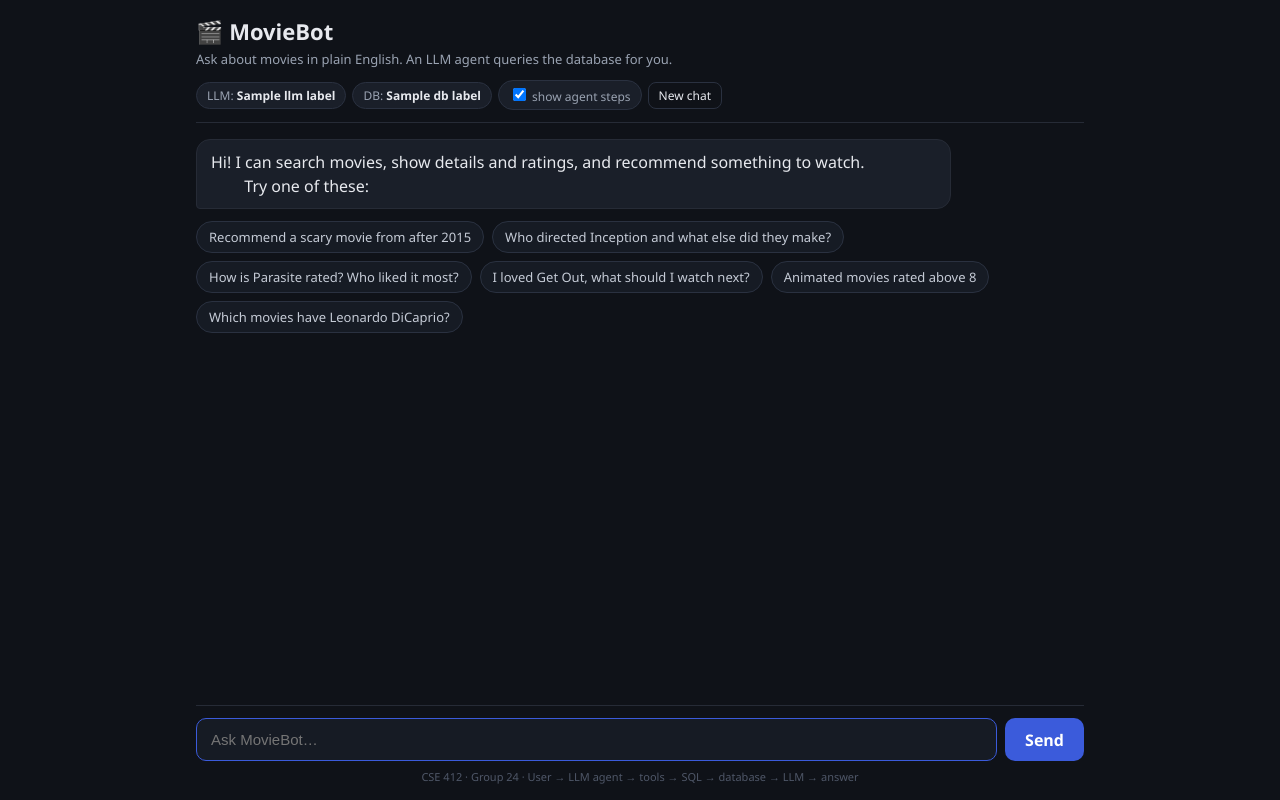
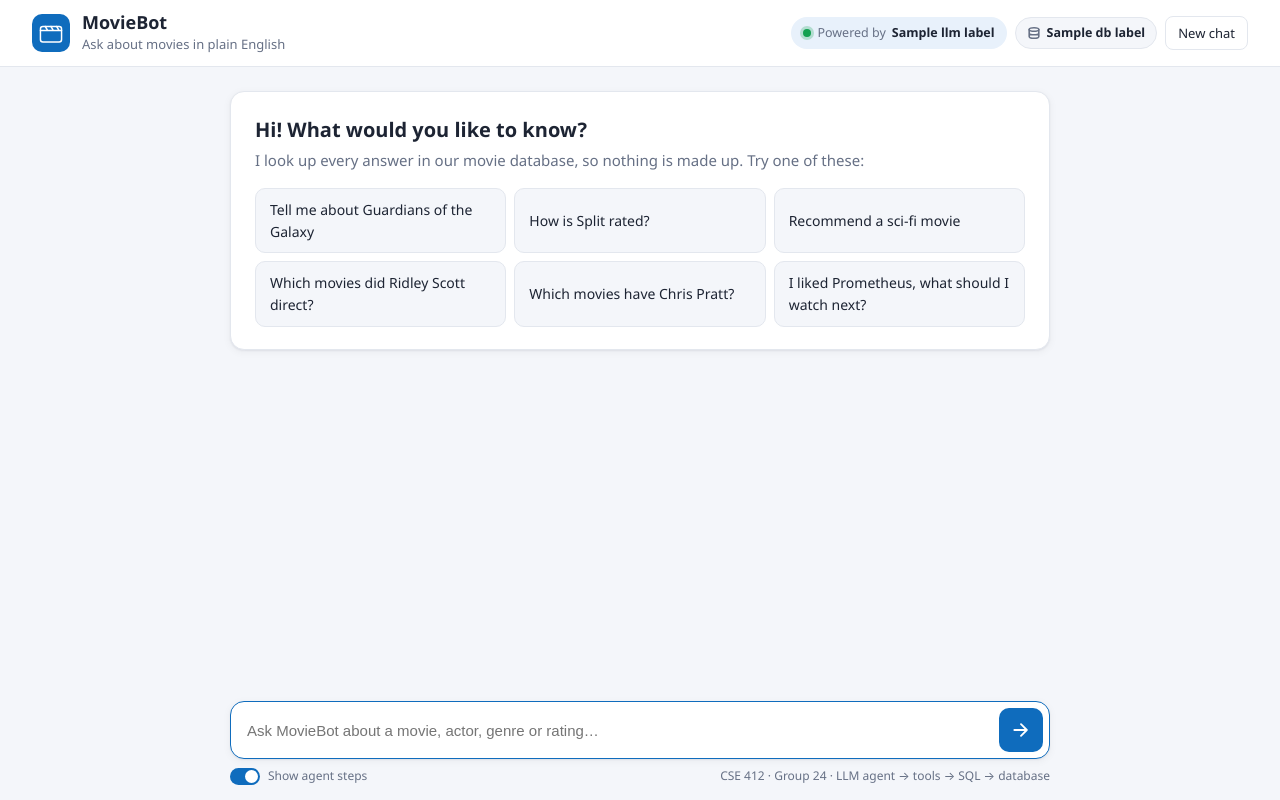
Before and after one commit to Preetham684/Movie-Recommendation-DB, a Spring app: template MovieDB-with-LLM-chatbot/src/main/resources/templates/chat.html in a window 1280 px wide. Run offline with Thymeleaf, Linux system fonts and the light colour scheme; the template is opened without the code that fills it: most values are stand-ins (such as "Sample title", 1, 10 or a date in 2020); data that the repository does not hold is empty; database files in the repository are not loaded.

Commit message:
Improved the Chatbot's UI

```diff
--- a/MovieDB-with-LLM-chatbot/src/main/resources/static/app.css
+++ b/MovieDB-with-LLM-chatbot/src/main/resources/static/app.css
@@ -1,41 +1,122 @@
+:root {
+  --bg: #f4f6fa; --panel: #ffffff; --ink: #1d2433; --muted: #667085; --line: #e3e7ee;
+  --accent: #0f6cbd; --accent-ink: #ffffff; --accent-soft: #e8f1fb; --ok: #12a150;
+  --code-bg: #f6f8fb; --err-bg: #fdecec; --err-ink: #a4262c;
+  --shadow: 0 1px 2px rgba(16, 24, 40, .06), 0 2px 8px rgba(16, 24, 40, .05);
+}
+@media (prefers-color-scheme: dark) {
+  :root {
+    --bg: #11151c; --panel: #1a2029; --ink: #e7ebf2; --muted: #98a2b3; --line: #2a3240;
+    --accent: #4aa3f0; --accent-ink: #0b1220; --accent-soft: #17283a; --ok: #3ccf7e;
+    --code-bg: #131820; --err-bg: #3a1c1f; --err-ink: #ffb4b4;
+    --shadow: 0 1px 2px rgba(0, 0, 0, .3);
+  }
+}
 * { box-sizing: border-box; }
-body { margin: 0; font-family: "Segoe UI", system-ui, sans-serif; background: #0f1218; color: #e7e9ee; }
-.app { max-width: 920px; margin: 0 auto; height: 100vh; display: flex; flex-direction: column; padding: 16px; }
-header { display: flex; justify-content: space-between; align-items: flex-start; gap: 12px; flex-wrap: wrap;
-         border-bottom: 1px solid #262b36; padding-bottom: 12px; }
-h1 { margin: 0; font-size: 22px; }
-.sub { margin: 4px 0 0; color: #9aa3b2; font-size: 13px; }
-.meta { display: flex; gap: 6px; flex-wrap: wrap; align-items: center; }
-.pill { background: #1a1f29; border: 1px solid #2a3140; border-radius: 999px; padding: 4px 10px; font-size: 12px; color: #9aa3b2; }
-.pill b { color: #e7e9ee; font-weight: 600; }
-.toggle { cursor: pointer; user-select: none; }
+html, body { height: 100%; }
+body {
+  margin: 0; display: flex; flex-direction: column; background: var(--bg); color: var(--ink);
+  font: 15px/1.55 "Segoe UI", system-ui, -apple-system, Roboto, sans-serif;
+}
 button { font: inherit; cursor: pointer; }
-.ghost { background: none; border: 1px solid #2a3140; color: #e7e9ee; border-radius: 8px; padding: 4px 10px; font-size: 12px; }
-main { flex: 1; overflow-y: auto; padding: 16px 0; display: flex; flex-direction: column; gap: 12px; }
-.msg { display: flex; flex-direction: column; max-width: 85%; }
-.msg.user { align-self: flex-end; align-items: flex-end; }
-.bubble { padding: 10px 14px; border-radius: 14px; line-height: 1.5; white-space: pre-wrap; }
-.user .bubble { background: #3b5bdb; color: white; border-bottom-right-radius: 4px; }
-.bot .bubble { background: #1a1f29; border: 1px solid #262b36; border-bottom-left-radius: 4px; }
-.bot .bubble ul { margin: 4px 0; padding-left: 20px; white-space: normal; }
-.error .bubble { background: #3a1d1d; border-color: #6b2b2b; color: #ffc9c9; }
-.time { font-size: 11px; color: #6b7385; margin-top: 3px; }
-.examples { display: flex; flex-wrap: wrap; gap: 8px; }
-.ex { background: #161b24; border: 1px solid #2a3140; color: #c5cbd6; border-radius: 999px; padding: 6px 12px; font-size: 13px; }
-.ex:hover { border-color: #3b5bdb; color: white; }
-.steps { margin-bottom: 6px; display: flex; flex-direction: column; gap: 4px; }
+svg { fill: none; stroke: currentColor; stroke-width: 1.8; stroke-linecap: round; stroke-linejoin: round; }
+
+/* ---------- top bar ---------- */
+.topbar {
+  display: flex; align-items: center; justify-content: space-between; gap: 12px; flex-wrap: wrap;
+  padding: 12px clamp(16px, 4vw, 32px); background: var(--panel); border-bottom: 1px solid var(--line);
+}
+.brand { display: flex; align-items: center; gap: 12px; }
+.logo { width: 38px; height: 38px; padding: 6px; border-radius: 10px; background: var(--accent); color: var(--accent-ink); }
+.brand h1 { margin: 0; font-size: 18px; line-height: 1.2; }
+.brand p { margin: 0; font-size: 13px; color: var(--muted); }
+.status { display: flex; align-items: center; gap: 8px; flex-wrap: wrap; }
+.badge {
+  display: inline-flex; align-items: center; gap: 6px; padding: 5px 11px; border-radius: 999px;
+  border: 1px solid var(--line); background: var(--bg); font-size: 12.5px; color: var(--muted); white-space: nowrap;
+}
+.badge b { color: var(--ink); font-weight: 600; }
+.badge svg { width: 14px; height: 14px; }
+.badge.powered { background: var(--accent-soft); border-color: transparent; }
+.dot { width: 8px; height: 8px; border-radius: 50%; background: var(--ok); box-shadow: 0 0 0 3px color-mix(in srgb, var(--ok) 25%, transparent); }
+.btn-ghost { border: 1px solid var(--line); background: var(--panel); color: var(--ink); border-radius: 8px; padding: 6px 12px; font-size: 13px; }
+.btn-ghost:hover { border-color: var(--accent); color: var(--accent); }
+
+/* ---------- conversation ---------- */
+.chat { flex: 1; overflow-y: auto; padding: 24px clamp(12px, 4vw, 32px) 12px; }
+.chat > * { max-width: 820px; margin-left: auto; margin-right: auto; }
+.welcome { background: var(--panel); border: 1px solid var(--line); border-radius: 14px; padding: 22px 24px; box-shadow: var(--shadow); }
+.welcome h2 { margin: 0 0 4px; font-size: 20px; }
+.welcome p { margin: 0 0 16px; color: var(--muted); }
+.examples { display: grid; grid-template-columns: repeat(auto-fill, minmax(240px, 1fr)); gap: 8px; }
+.ex {
+  text-align: left; padding: 10px 14px; border-radius: 10px; border: 1px solid var(--line);
+  background: var(--bg); color: var(--ink); font-size: 14px; transition: border-color .15s, background .15s;
+}
+.ex:hover, .ex:focus-visible { border-color: var(--accent); background: var(--accent-soft); outline: none; }
+
+.msg { display: flex; gap: 10px; margin-top: 18px; }
+.msg.user { flex-direction: row-reverse; }
+.avatar {
+  flex: none; width: 32px; height: 32px; border-radius: 50%; display: grid; place-items: center;
+  font-size: 12px; font-weight: 700; background: var(--accent); color: var(--accent-ink);
+}
+.msg.user .avatar { background: var(--line); color: var(--ink); }
+.body { display: flex; flex-direction: column; gap: 6px; max-width: min(640px, 85%); }
+.msg.user .body { align-items: flex-end; }
+.bubble { padding: 10px 14px; border-radius: 14px; white-space: pre-wrap; word-wrap: break-word; }
+.bot .bubble { background: var(--panel); border: 1px solid var(--line); border-top-left-radius: 4px; box-shadow: var(--shadow); }
+.user .bubble { background: var(--accent); color: var(--accent-ink); border-top-right-radius: 4px; }
+.bubble ul { margin: 4px 0; padding-left: 20px; white-space: normal; }
+.bubble li { margin: 2px 0; }
+.error .bubble { background: var(--err-bg); color: var(--err-ink); border-color: transparent; }
+.meta { font-size: 12px; color: var(--muted); padding: 0 4px; }
+
+/* ---------- agent steps ---------- */
+.steps { border: 1px solid var(--line); border-radius: 10px; background: var(--panel); font-size: 13px; }
 .hide-steps .steps { display: none; }
-details.step { background: #11151c; border: 1px dashed #2f3747; border-radius: 10px; font-size: 12.5px; }
-details.step summary { padding: 6px 10px; cursor: pointer; color: #8fb3ff; list-style: none; }
-details.step summary::before { content: "🔧 "; }
-details.step .body { padding: 0 10px 10px; }
-.label { color: #6b7385; font-size: 11px; text-transform: uppercase; letter-spacing: .05em; margin: 8px 0 3px; }
-pre { margin: 0; background: #0b0e13; border: 1px solid #222836; border-radius: 6px; padding: 8px; overflow-x: auto;
-      font-size: 11.5px; color: #c9d1d9; max-height: 260px; }
-.typing .bubble { color: #9aa3b2; font-style: italic; }
-form { display: flex; gap: 8px; border-top: 1px solid #262b36; padding-top: 12px; }
-#input { flex: 1; background: #161b24; border: 1px solid #2a3140; border-radius: 10px; padding: 12px 14px; color: #e7e9ee; font-size: 15px; }
-#input:focus { outline: none; border-color: #3b5bdb; }
-#send { background: #3b5bdb; color: white; border: none; border-radius: 10px; padding: 0 20px; font-weight: 600; }
-#send:disabled { opacity: .5; cursor: wait; }
-footer { text-align: center; color: #4f5768; font-size: 11px; padding-top: 8px; }
+.steps > summary { cursor: pointer; padding: 7px 12px; color: var(--muted); list-style: none; display: flex; align-items: center; gap: 6px; }
+.steps > summary::-webkit-details-marker { display: none; }
+.steps > summary::before { content: "▸"; font-size: 11px; transition: transform .15s; }
+.steps[open] > summary::before { transform: rotate(90deg); }
+.step { border-top: 1px solid var(--line); padding: 10px 12px; }
+.step-head { display: flex; flex-wrap: wrap; align-items: center; gap: 6px; margin-bottom: 6px; }
+.tool { font-family: Consolas, "Cascadia Mono", monospace; font-size: 12px; background: var(--accent-soft); color: var(--accent); padding: 2px 8px; border-radius: 6px; }
+.args { font-family: Consolas, "Cascadia Mono", monospace; font-size: 12px; color: var(--muted); }
+.label { font-size: 11px; text-transform: uppercase; letter-spacing: .04em; color: var(--muted); margin: 8px 0 3px; }
+pre {
+  margin: 0; padding: 8px 10px; border-radius: 8px; background: var(--code-bg); border: 1px solid var(--line);
+  overflow-x: auto; max-height: 240px; font: 12px/1.45 Consolas, "Cascadia Mono", monospace; color: var(--ink);
+}
+
+.typing .bubble { display: inline-flex; gap: 5px; align-items: center; padding: 14px 16px; }
+.typing i { width: 7px; height: 7px; border-radius: 50%; background: var(--muted); animation: blink 1.2s infinite; }
+.typing i:nth-child(2) { animation-delay: .2s; } .typing i:nth-child(3) { animation-delay: .4s; }
+@keyframes blink { 0%, 80%, 100% { opacity: .25; } 40% { opacity: 1; } }
+@media (prefers-reduced-motion: reduce) { .typing i { animation: none; opacity: .6; } }
+
+/* ---------- composer ---------- */
+.composer-wrap { padding: 10px clamp(12px, 4vw, 32px) 14px; background: linear-gradient(to top, var(--bg) 70%, transparent); }
+.composer {
+  max-width: 820px; margin: 0 auto; display: flex; gap: 8px; padding: 6px; border-radius: 14px;
+  background: var(--panel); border: 1px solid var(--line); box-shadow: var(--shadow);
+}
+.composer:focus-within { border-color: var(--accent); }
+#input { flex: 1; border: 0; outline: 0; background: transparent; color: var(--ink); font-size: 15px; padding: 10px 10px; }
+#send { flex: none; width: 44px; height: 44px; border: 0; border-radius: 10px; background: var(--accent); color: var(--accent-ink); display: grid; place-items: center; }
+#send svg { width: 20px; height: 20px; stroke-width: 2.2; }
+#send:disabled { opacity: .45; cursor: wait; }
+.hint { max-width: 820px; margin: 8px auto 0; display: flex; justify-content: space-between; gap: 12px; flex-wrap: wrap; font-size: 12px; color: var(--muted); }
+.switch { display: inline-flex; align-items: center; gap: 8px; cursor: pointer; user-select: none; }
+.switch input { position: absolute; opacity: 0; }
+.switch span { width: 30px; height: 17px; border-radius: 999px; background: var(--line); position: relative; transition: background .15s; }
+.switch span::after { content: ""; position: absolute; top: 2px; left: 2px; width: 13px; height: 13px; border-radius: 50%; background: #fff; transition: transform .15s; }
+.switch input:checked + span { background: var(--accent); }
+.switch input:checked + span::after { transform: translateX(13px); }
+.switch input:focus-visible + span { outline: 2px solid var(--accent); outline-offset: 2px; }
+
+@media (max-width: 640px) {
+  .status { width: 100%; }
+  .body { max-width: 100%; }
+  .hint .credit { display: none; }
+}
--- a/MovieDB-with-LLM-chatbot/src/main/resources/static/app.js
+++ b/MovieDB-with-LLM-chatbot/src/main/resources/static/app.js
@@ -4,18 +4,15 @@ const input = document.getElementById('input');
 const send = document.getElementById('send');
 const showSteps = document.getElementById('showSteps');
 
-function esc(s) {
-  return String(s).replace(/[&<>"']/g, c => ({'&': '&amp;', '<': '&lt;', '>': '&gt;', '"': '&quot;', "'": '&#39;'}[c]));
-}
+const esc = s => String(s).replace(/[&<>"']/g, c => ({'&': '&amp;', '<': '&lt;', '>': '&gt;', '"': '&quot;', "'": '&#39;'}[c]));
 
-// Very small markdown: **bold**, bullet lists, line breaks
+// Small markdown: **bold**, bullet / numbered lists, line breaks
 function md(text) {
-  const lines = esc(text).split('\n');
   let html = '', inList = false;
-  for (const raw of lines) {
+  for (const raw of esc(text).split('\n')) {
     const line = raw.replace(/\*\*(.+?)\*\*/g, '<b>$1</b>');
     const m = line.match(/^\s*(?:[-*•]|\d+\.)\s+(.*)$/);
-    if (m) { if (!inList) { html += '<ul>'; inList = true; } html += '<li>' + m[1] + '</li>'; continue; }
+    if (m) { if (!inList) { html += '<ul>'; inList = true; } html += `<li>${m[1]}</li>`; continue; }
     if (inList) { html += '</ul>'; inList = false; }
     html += line + '\n';
   }
@@ -23,40 +20,48 @@ function md(text) {
   return html.trim();
 }
 
-function pretty(jsonText) {
-  try { return JSON.stringify(JSON.parse(jsonText), null, 2); } catch { return jsonText; }
+const pretty = t => { try { return JSON.stringify(JSON.parse(t), null, 2); } catch { return t; } };
+
+function rowsInfo(result) {
+  try {
+    const r = JSON.parse(result);
+    if (Array.isArray(r)) return `${r.length} row${r.length === 1 ? '' : 's'}`;
+    return r.error ? 'no match' : '1 result';
+  } catch { return ''; }
 }
 
-function addMessage(role, html, extraClass = '') {
+function addMessage(role, inner, extra = '') {
+  document.getElementById('welcome')?.remove();
   const div = document.createElement('div');
-  div.className = `msg ${role} ${extraClass}`;
-  div.innerHTML = html;
+  div.className = `msg ${role} ${extra}`;
+  div.innerHTML = `<div class="avatar">${role === 'user' ? 'You' : 'MB'}</div><div class="body">${inner}</div>`;
   chat.appendChild(div);
   chat.scrollTop = chat.scrollHeight;
   return div;
 }
 
 function renderSteps(steps) {
-  if (!steps || !steps.length) return '';
-  return '<div class="steps">' + steps.map((s, i) => {
-    let rows = '';
-    try { const r = JSON.parse(s.result); rows = Array.isArray(r) ? ` → ${r.length} row(s)` : (r.error ? ' → no match' : ' → 1 result'); } catch {}
-    return `<details class="step">
-      <summary>Step ${i + 1}: ${esc(s.tool)}(${esc(JSON.stringify(s.args))})${rows} · ${s.millis} ms</summary>
-      <div class="body">
-        <div class="label">SQL executed</div><pre>${esc(s.sql.join('\n\n'))}</pre>
-        <div class="label">Result returned to the LLM</div><pre>${esc(pretty(s.result))}</pre>
-      </div></details>`;
-  }).join('') + '</div>';
+  if (!steps?.length) return '';
+  const items = steps.map(s => `
+    <div class="step">
+      <div class="step-head">
+        <span class="tool">${esc(s.tool)}</span>
+        <span class="args">${esc(JSON.stringify(s.args))}</span>
+        <span class="args">· ${rowsInfo(s.result)} · ${s.millis} ms</span>
+      </div>
+      <div class="label">SQL executed</div><pre>${esc(s.sql.join('\n\n'))}</pre>
+      <div class="label">Result sent to the LLM</div><pre>${esc(pretty(s.result))}</pre>
+    </div>`).join('');
+  return `<details class="steps"><summary>Agent steps · ${steps.length} database ${steps.length === 1 ? 'query' : 'queries'}</summary>${items}</details>`;
 }
 
 async function ask(text) {
-  if (!text.trim()) return;
-  document.querySelector('.examples')?.remove();
+  text = text.trim();
+  if (!text) return;
   addMessage('user', `<div class="bubble">${esc(text)}</div>`);
   input.value = '';
   send.disabled = true;
-  const typing = addMessage('bot', '<div class="bubble">Thinking… (the LLM is choosing a tool)</div>', 'typing');
+  const typing = addMessage('bot', '<div class="bubble"><i></i><i></i><i></i></div>', 'typing');
   try {
     const res = await fetch('/api/chat', {
       method: 'POST', headers: {'Content-Type': 'application/json'}, body: JSON.stringify({message: text})
@@ -64,14 +69,15 @@ async function ask(text) {
     const data = await res.json();
     typing.remove();
     if (!res.ok) {
-      addMessage('bot', `<div class="bubble">⚠️ ${esc(data.error || res.statusText)}</div>`, 'error');
+      addMessage('bot', `<div class="bubble">Something went wrong: ${esc(data.error || res.statusText)}</div>`, 'error');
     } else {
-      addMessage('bot', renderSteps(data.steps) + `<div class="bubble">${md(data.answer || '(no answer)')}</div>`
-        + `<div class="time">${(data.millis / 1000).toFixed(1)}s · ${data.steps.length} tool call(s)</div>`);
+      addMessage('bot', renderSteps(data.steps)
+        + `<div class="bubble">${md(data.answer || '(no answer)')}</div>`
+        + `<div class="meta">${(data.millis / 1000).toFixed(1)} s</div>`);
     }
   } catch (e) {
     typing.remove();
-    addMessage('bot', `<div class="bubble">⚠️ Could not reach the server: ${esc(e.message)}</div>`, 'error');
+    addMessage('bot', `<div class="bubble">Could not reach the server: ${esc(e.message)}</div>`, 'error');
   } finally {
     send.disabled = false;
     input.focus();
--- a/MovieDB-with-LLM-chatbot/src/main/resources/templates/chat.html
+++ b/MovieDB-with-LLM-chatbot/src/main/resources/templates/chat.html
@@ -7,41 +7,57 @@
   <link rel="stylesheet" href="/app.css">
 </head>
 <body>
-<div class="app">
-  <header>
+<header class="topbar">
+  <div class="brand">
+    <svg class="logo" viewBox="0 0 32 32" aria-hidden="true">
+      <rect x="3" y="8" width="26" height="19" rx="3"/>
+      <path d="M3 13h26M9 8l3 5M16 8l3 5M23 8l3 5"/>
+    </svg>
     <div>
-      <h1>🎬 MovieBot</h1>
-      <p class="sub">Ask about movies in plain English. An LLM agent queries the database for you.</p>
+      <h1>MovieBot</h1>
+      <p>Ask about movies in plain English</p>
     </div>
-    <div class="meta">
-      <span class="pill">LLM: <b th:text="${llmLabel}">Ollama</b></span>
-      <span class="pill">DB: <b th:text="${dbLabel}">H2</b></span>
-      <label class="pill toggle"><input type="checkbox" id="showSteps" checked> show agent steps</label>
-      <button id="reset" class="ghost" title="Clear conversation">New chat</button>
+  </div>
+  <div class="status">
+    <span class="badge powered">
+      <span class="dot"></span>Powered by
+      <b th:text="${#strings.replace(#strings.replace(llmLabel, ' (', ' · '), ')', '')}">Azure OpenAI · gpt-4.1-mini</b>
+    </span>
+    <span class="badge">
+      <svg viewBox="0 0 16 16" aria-hidden="true"><ellipse cx="8" cy="4" rx="5.5" ry="2"/><path d="M2.5 4v8c0 1.1 2.5 2 5.5 2s5.5-.9 5.5-2V4M2.5 8c0 1.1 2.5 2 5.5 2s5.5-.9 5.5-2"/></svg>
+      <b th:text="${dbLabel}">PostgreSQL</b>
+    </span>
+    <button id="reset" class="btn-ghost" type="button">New chat</button>
+  </div>
+</header>
+
+<main id="chat" class="chat">
+  <section class="welcome" id="welcome">
+    <h2>Hi! What would you like to know?</h2>
+    <p>I look up every answer in our movie database, so nothing is made up. Try one of these:</p>
+    <div class="examples">
+      <button class="ex" type="button">Tell me about Guardians of the Galaxy</button>
+      <button class="ex" type="button">How is Split rated?</button>
+      <button class="ex" type="button">Recommend a sci-fi movie</button>
+      <button class="ex" type="button">Which movies did Ridley Scott direct?</button>
+      <button class="ex" type="button">Which movies have Chris Pratt?</button>
+      <button class="ex" type="button">I liked Prometheus, what should I watch next?</button>
     </div>
-  </header>
+  </section>
+</main>
 
-  <main id="chat">
-    <div class="msg bot">
-      <div class="bubble">Hi! I can search movies, show details and ratings, and recommend something to watch.
-        Try one of these:</div>
-    </div>
-    <div class="examples">
-      <button class="ex">Recommend a scary movie from after 2015</button>
-      <button class="ex">Who directed Inception and what else did they make?</button>
-      <button class="ex">How is Parasite rated? Who liked it most?</button>
-      <button class="ex">I loved Get Out, what should I watch next?</button>
-      <button class="ex">Animated movies rated above 8</button>
-      <button class="ex">Which movies have Leonardo DiCaprio?</button>
-    </div>
-  </main>
-
-  <form id="form" autocomplete="off">
-    <input id="input" placeholder="Ask MovieBot…" autofocus>
-    <button id="send" type="submit">Send</button>
+<footer class="composer-wrap">
+  <form id="form" class="composer" autocomplete="off">
+    <input id="input" placeholder="Ask MovieBot about a movie, actor, genre or rating…" aria-label="Message" autofocus>
+    <button id="send" type="submit" aria-label="Send">
+      <svg viewBox="0 0 24 24" aria-hidden="true"><path d="M4 12h14M12 5l7 7-7 7"/></svg>
+    </button>
   </form>
-  <footer>CSE 412 · Group 24 · User → LLM agent → tools → SQL → database → LLM → answer</footer>
-</div>
+  <div class="hint">
+    <label class="switch"><input type="checkbox" id="showSteps" checked><span></span> Show agent steps</label>
+    <span class="credit">CSE 412 · Group 24 · LLM agent → tools → SQL → database</span>
+  </div>
+</footer>
 <script src="/app.js"></script>
 </body>
 </html>
```
Also changed, not shown: 1 other file.
